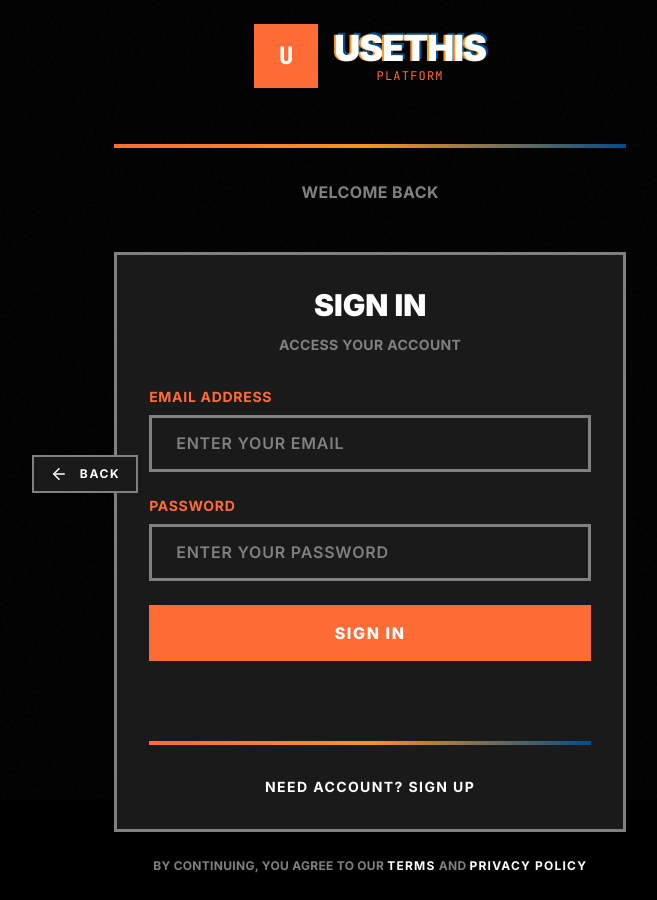
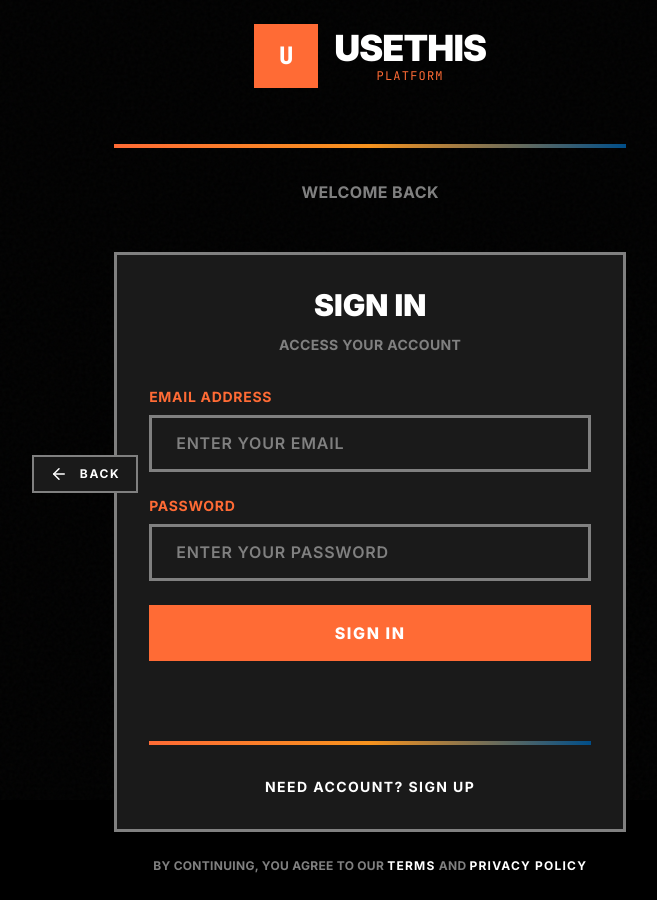
Before and after one commit to Warfarian/UseThis, a React (Vite) app: page /login in a window 1280 px wide. Shown: the whole page, without its empty margins (323-980 px from the left). Built offline with nearby package versions, Linux system fonts and the light colour scheme; no server answers.

Commit message:
Revert glitch effects from headings

```diff
--- a/src/pages/AddListingPage.tsx
+++ b/src/pages/AddListingPage.tsx
@@ -116,7 +116,7 @@ export const AddListingPage: React.FC = () => {
             <span>BACK TO HOME</span>
           </Button>
 
-          <h1 className="text-huge font-black text-pure-white mb-4 font-display glitch" data-text="LIST YOUR ITEM">
+          <h1 className="text-huge font-black text-pure-white mb-4 font-display">
             LIST YOUR <span className="text-primary">ITEM</span>
           </h1>
           <p className="text-xl text-concrete font-display font-bold uppercase tracking-wide">
--- a/src/pages/BrowsePage.tsx
+++ b/src/pages/BrowsePage.tsx
@@ -97,7 +97,7 @@ export const BrowsePage: React.FC = () => {
       <div className="max-w-7xl mx-auto">
         {/* Header */}
         <div className="mb-12">
-          <h1 className="text-huge font-black text-pure-white mb-4 font-display glitch" data-text="BROWSE ITEMS">
+          <h1 className="text-huge font-black text-pure-white mb-4 font-display">
             BROWSE <span className="text-primary">ITEMS</span>
           </h1>
           <p className="text-xl text-concrete font-display font-bold uppercase tracking-wide">
--- a/src/pages/LoginPage.tsx
+++ b/src/pages/LoginPage.tsx
@@ -60,7 +60,7 @@ export const LoginPage: React.FC = () => {
               <div className="absolute inset-0 bg-accent opacity-0 group-hover:opacity-100 transition-opacity duration-100"></div>
             </div>
             <div>
-              <h1 className="text-4xl font-black text-pure-white font-display uppercase tracking-tight glitch" data-text="UseThis">UseThis</h1>
+              <h1 className="text-4xl font-black text-pure-white font-display uppercase tracking-tight">UseThis</h1>
               <div className="text-xs text-primary font-mono uppercase tracking-widest">PLATFORM</div>
             </div>
           </div>
```
